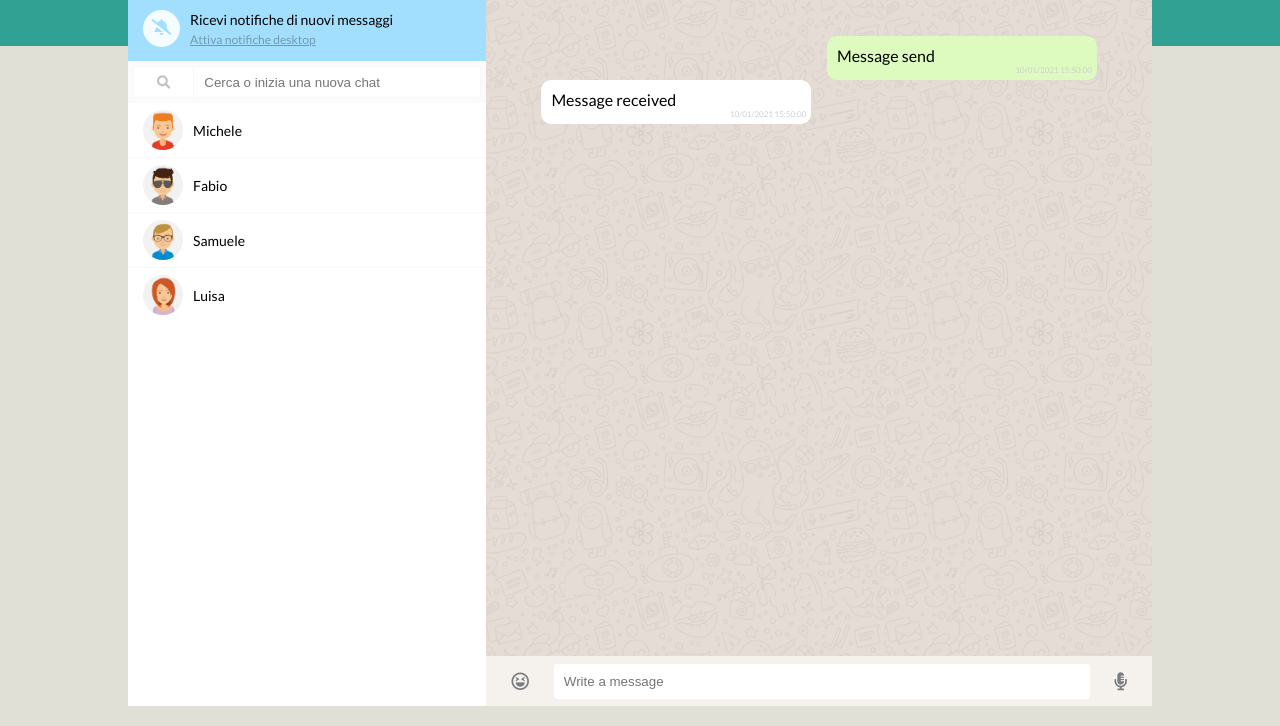
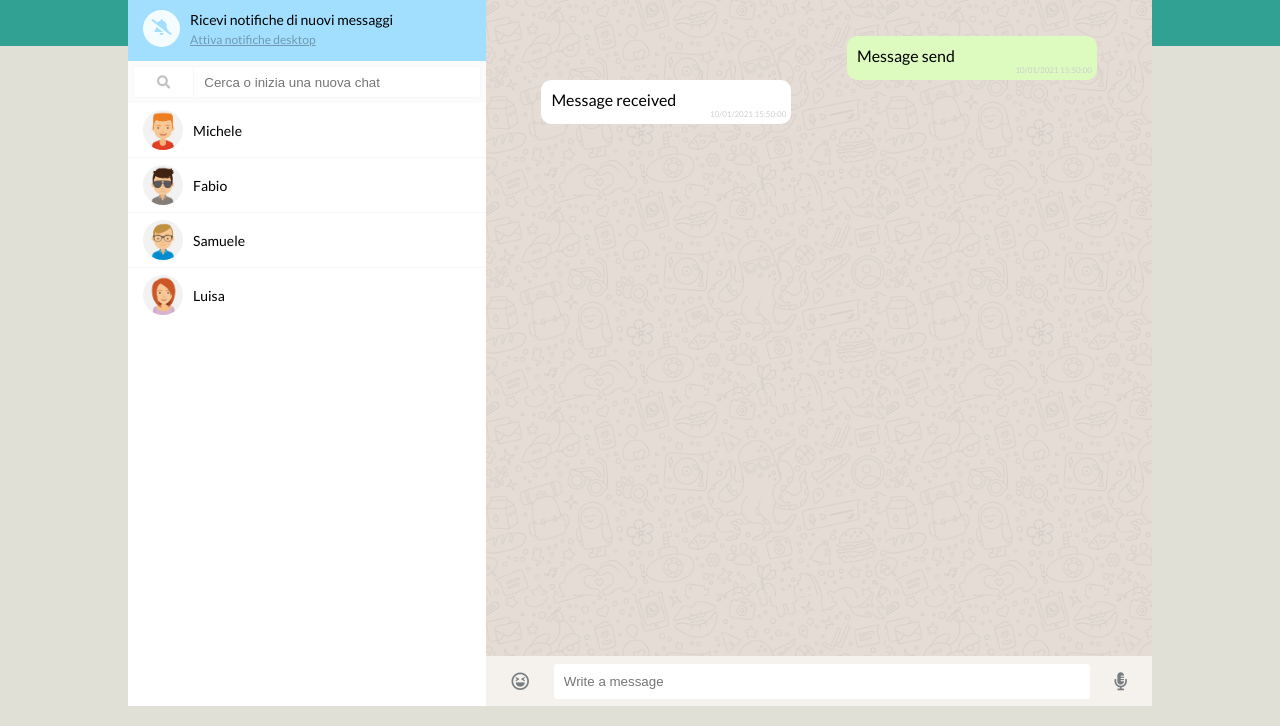
Before and after one commit to DidierDankan/vue-boolzapp, a plain HTML site: page index.html in a window 1280 px wide. Shown: the part 74-800 px from the top of the page. Drawn offline with nearby package versions, Linux system fonts and the light colour scheme.

Commit message:
cambiato width per % sembra funzionare meglio

```diff
--- a/CSS/main.css
+++ b/CSS/main.css
@@ -237,16 +237,15 @@ body {
     background-size: 400px 200px;
     overflow-y: auto;
 }
-
+/* per il messaggio inviato andare a destra, ho creato un contenitore solo per lui e dado display flex */
 .content .content-main .msg-right {
     display: flex;
     justify-content: right;
 }
 
 .msg-send {
+    width: 45%;
     background: #DDFABF;
-    max-width: 270px;
-    flex: 0 0 100%;
 }
 
 .msg-send,
@@ -264,8 +263,8 @@ body {
 }
 
 .msg-received {
+    width: 45%;
     background: #FFF;
-    max-width: 270px;
 }
 
 /* content footer */
```
